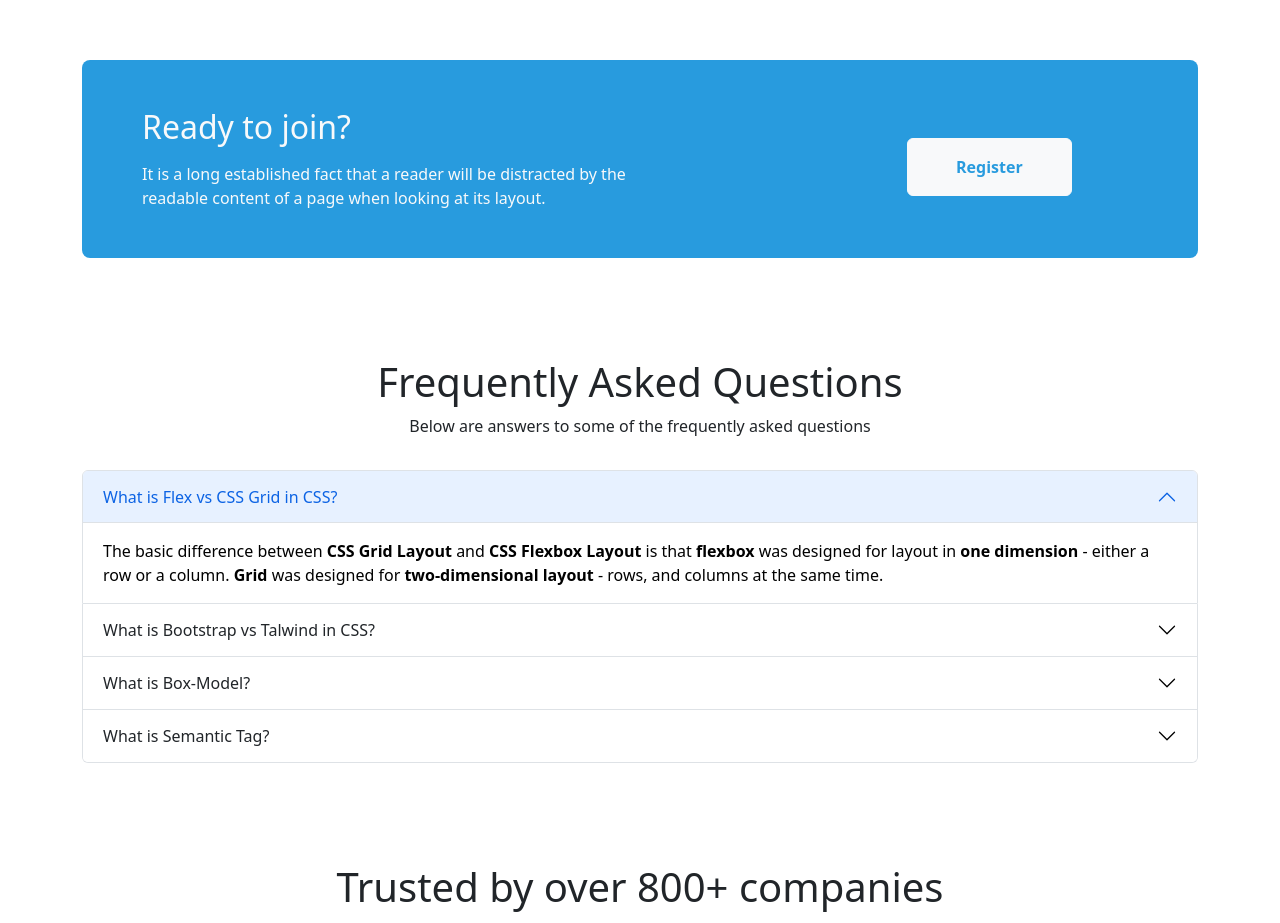
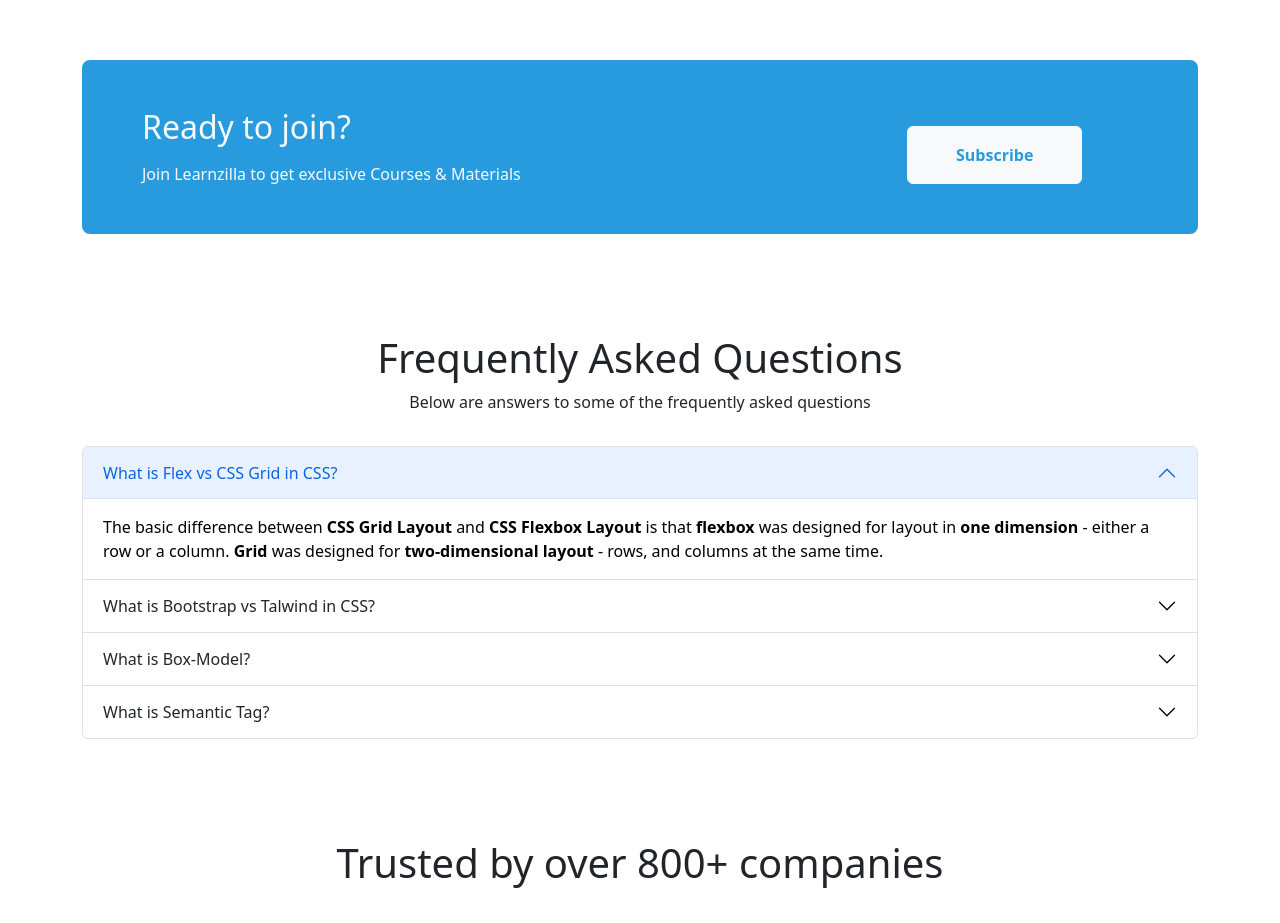
Before and after one commit to zawadsyed/Learnzilla, a plain HTML site: page index.html in a window 1280 px wide. Shown: the part 1740-2663 px from the top of the page. Drawn offline with nearby package versions, Linux system fonts and the light colour scheme.

Commit message:
subscription section content changed

```diff
--- a/index.html
+++ b/index.html
@@ -263,18 +263,14 @@
                     <div class="col-md-9">
                         <div>
                             <h2 class="card-title text-light">Ready to join?</h5>
-                                <p class="card-text text-light pt-3">It is a long established fact that a reader will be
-                                    distracted
-                                    by
-                                    the <br>
-                                    readable
-                                    content of a page when looking at its layout.</p>
+                                <p class="card-text text-light pt-3">Join Learnzilla to get exclusive Courses &
+                                    Materials</p>
                         </div>
                     </div>
                     <div class="col-md-3 d-flex align-items-center pt-3">
                         <button type="button" class="btn btn-light  px-5 py-3" data-bs-toggle="modal"
                             data-bs-target="#exampleModal" style="color: #289BDE; font-weight:600">
-                            Register
+                            Subscribe
                         </button>
 
                         <!-- Modal -->
```
